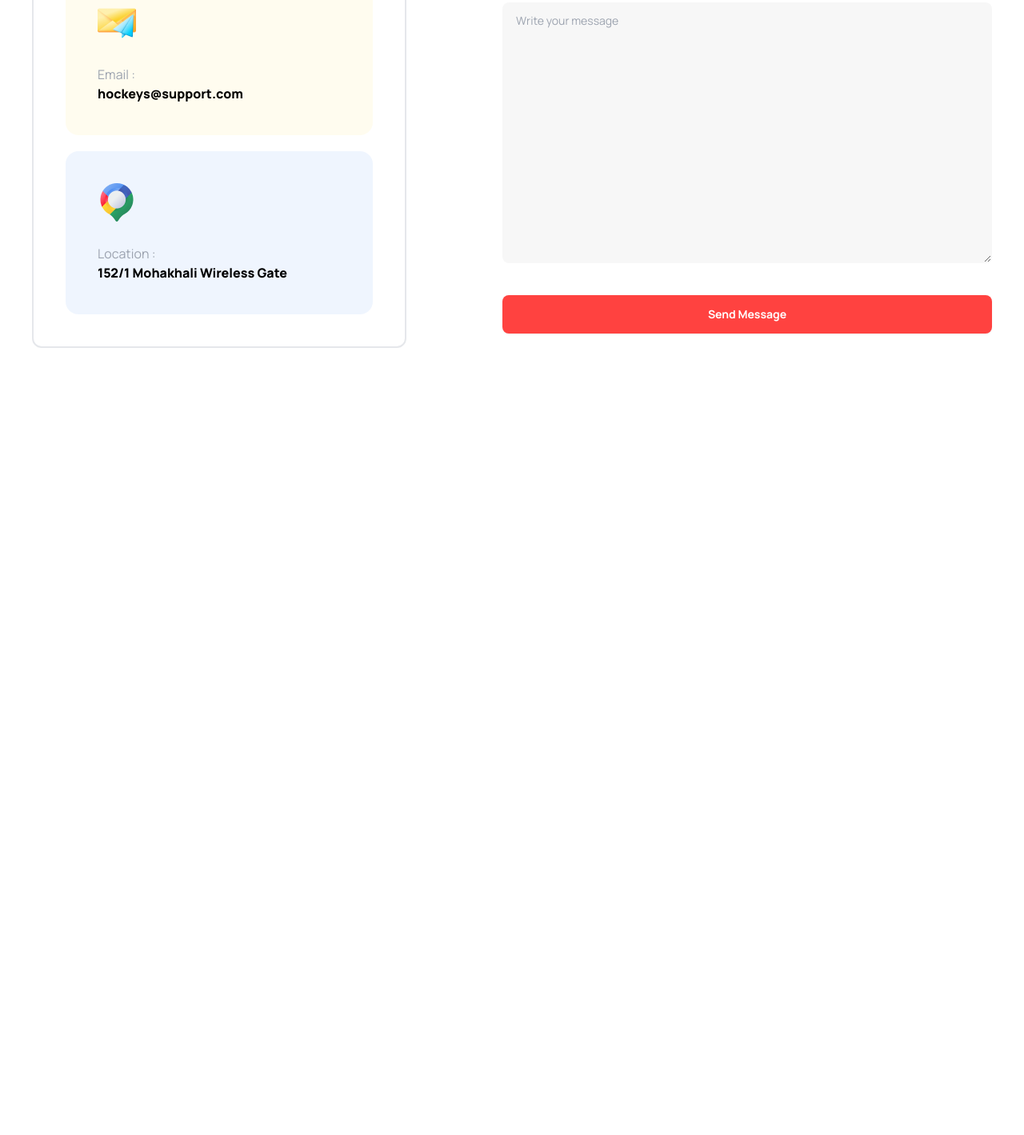
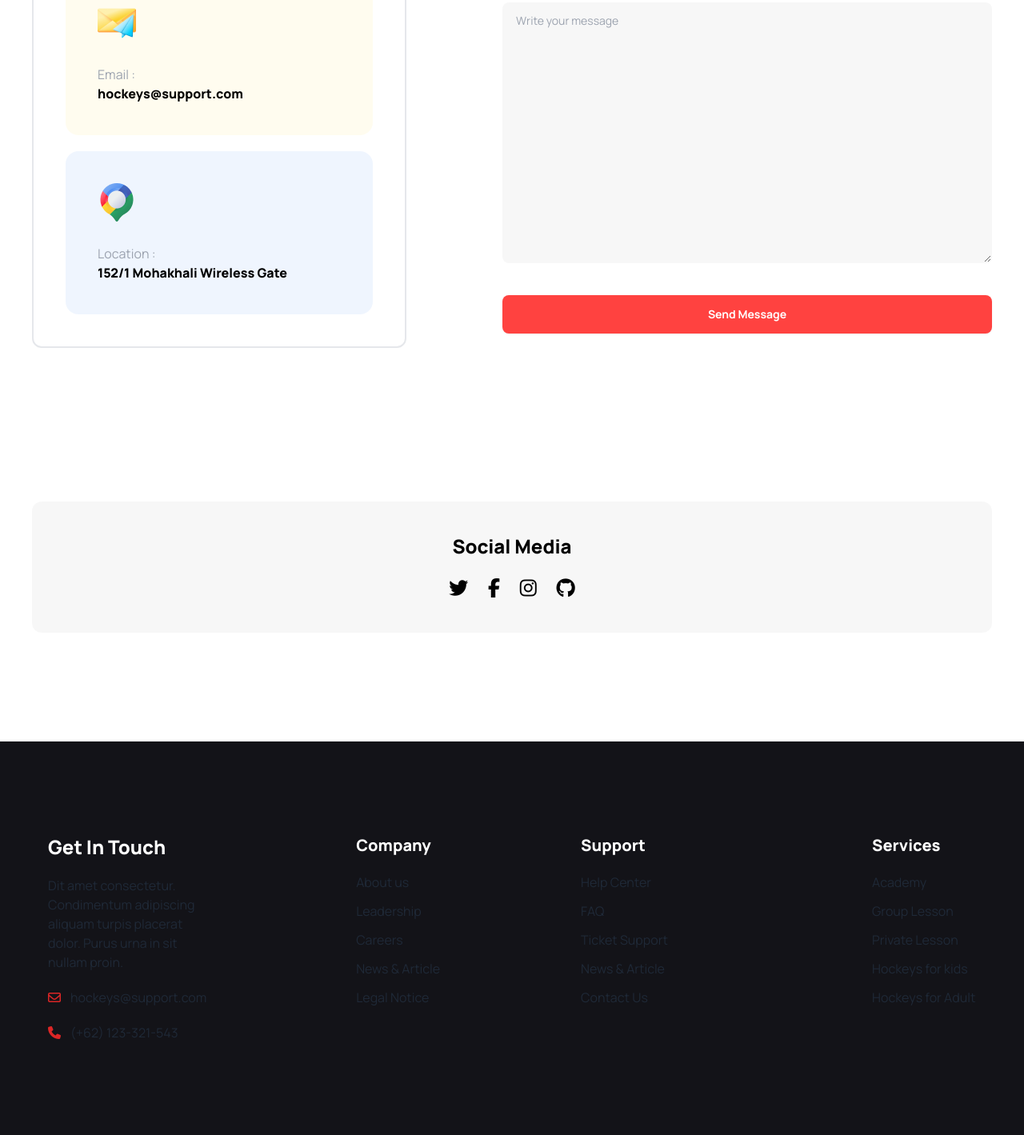
Before and after one commit to mdsabbirahmedbd/Assaignment-Three, a plain HTML site: page index.html in a window 1280 px wide. Shown: the part 5347-6766 px from the top of the page at 80% size. Before the commit the page ends 5838 px from the top, so only its background shows below. Drawn offline with nearby package versions, Linux system fonts and the light colour scheme.

Commit message:
this is my last commit

```diff
--- a/index.html
+++ b/index.html
@@ -237,10 +237,10 @@
           </p>
         </div>
 
-        <div class="my-24 flex justify-center items-center ">
-           <div class=" grid lg:grid-cols-2 grid-cols-1 gap-5">
+        <div class="my-24 flex justify-center items-center">
+          <div class="grid lg:grid-cols-2 grid-cols-1 gap-5">
             <!-- first Product  -->
-          <div class=" border rounded-xl ">
+            <div class="border rounded-xl">
               <div class="hero-content flex-col lg:flex-row">
                 <div>
                   <img src="images/5.png" class="rounded-lg" />
@@ -273,7 +273,7 @@
             <div class="hero border rounded-xl">
               <div class="hero-content flex-col lg:flex-row">
                 <div>
-                <img src="images/6.png" class=" rounded-lg " />
+                  <img src="images/6.png" class="rounded-lg" />
                 </div>
 
                 <div class="flex justify-center items-center w-[220px] lg:w-auto">
@@ -303,7 +303,7 @@
             <div class="hero border rounded-xl">
               <div class="hero-content flex-col lg:flex-row">
                 <div>
-                <img src="images/7.png" class=" rounded-lg " />
+                  <img src="images/7.png" class="rounded-lg" />
                 </div>
 
                 <div class="flex justify-center items-center w-[220px] lg:w-auto">
@@ -333,7 +333,7 @@
             <div class="hero border rounded-xl">
               <div class="hero-content flex-col lg:flex-row">
                 <div>
-                <img src="images/8.png" class=" rounded-lg " />
+                  <img src="images/8.png" class="rounded-lg" />
                 </div>
 
                 <div class="flex justify-center items-center w-[220px] lg:w-auto">
@@ -363,9 +363,8 @@
             <div class="hero border rounded-xl">
               <div class="hero-content flex-col lg:flex-row">
                 <div>
-                <img src="images/9.png" class=" rounded-lg " />
+                  <img src="images/9.png" class="rounded-lg" />
                 </div>
-
 
                 <div class="flex justify-center items-center w-[220px] lg:w-auto">
                   <div class="lg:space-y-5 space-y-3">
@@ -397,7 +396,7 @@
                   <img src="images/10.png" class="rounded-lg" />
                 </div>
 
-             <div  class="flex justify-center items-center w-[220px] lg:w-auto">
+                <div class="flex justify-center items-center w-[220px] lg:w-auto">
                   <div class="lg:space-y-5 space-y-3">
                     <div class="space-x-2 text-[#13131880]">
                       <span><i class="fa-solid fa-star text-[#F99808]"></i></span>
@@ -421,13 +420,8 @@
               </div>
             </div>
           </div>
-
         </div>
-
-
       </section>
-
-
 
       <!-- section Four  -->
       <section class="border-b-2 border-dotted">
@@ -440,13 +434,11 @@
           </p>
         </div>
 
-
         <div class="flex justify-center items-center px-10">
           <div class="my-24 flex flex-col lg:flex-row gap-5 p-10 border-2 rounded-xl">
             <!-- left side  -->
             <div class="flex-1">
-             <img src="images/11.png" alt="">
-
+              <img src="images/11.png" alt="" />
             </div>
 
             <!-- right side  -->
@@ -454,74 +446,72 @@
               <!-- first Question  -->
               <div class="collapse collapse-plus border-2 manrope">
                 <input type="radio" name="my-accordion-3" checked="checked" />
-                  <div class="collapse-title text-xl font-extrabold">
-                     Our Equipment
-                  </div>
+                <div class="collapse-title text-xl font-extrabold">Our Equipment</div>
                 <div class="collapse-content">
-                    <p>Dolor sit amet consectetur. Ut urna diam quis sagittis. Elit elit enim sagittis turpis in magna.</p>
+                  <p>
+                    Dolor sit amet consectetur. Ut urna diam quis sagittis. Elit elit enim sagittis turpis in magna.
+                  </p>
                 </div>
               </div>
               <!-- second Question -->
               <div class="collapse collapse-plus border-2 manrope">
                 <input type="radio" name="my-accordion-3" />
-                  <div class="collapse-title text-xl font-extrabold">
-                     Hockey Training
-                  </div>
+                <div class="collapse-title text-xl font-extrabold">Hockey Training</div>
                 <div class="collapse-content">
-                    <p>Dolor sit amet consectetur. Ut urna diam quis sagittis. Elit elit enim sagittis turpis in magna.</p>
+                  <p>
+                    Dolor sit amet consectetur. Ut urna diam quis sagittis. Elit elit enim sagittis turpis in magna.
+                  </p>
                 </div>
               </div>
               <!-- Third Question -->
               <div class="collapse collapse-plus border-2 manrope">
                 <input type="radio" name="my-accordion-3" />
-                  <div class="collapse-title text-xl font-extrabold">
-                     Private Lessons
-                  </div>
+                <div class="collapse-title text-xl font-extrabold">Private Lessons</div>
                 <div class="collapse-content">
-                    <p>Dolor sit amet consectetur. Ut urna diam quis sagittis. Elit elit enim sagittis turpis in magna.</p>
+                  <p>
+                    Dolor sit amet consectetur. Ut urna diam quis sagittis. Elit elit enim sagittis turpis in magna.
+                  </p>
                 </div>
               </div>
               <!-- four Question -->
               <div class="collapse collapse-plus border-2 manrope">
                 <input type="radio" name="my-accordion-3" />
-                  <div class="collapse-title text-xl font-extrabold">
-                     Ski Touring
-                  </div>
+                <div class="collapse-title text-xl font-extrabold">Ski Touring</div>
                 <div class="collapse-content">
-                    <p>Dolor sit amet consectetur. Ut urna diam quis sagittis. Elit elit enim sagittis turpis in magna.</p>
+                  <p>
+                    Dolor sit amet consectetur. Ut urna diam quis sagittis. Elit elit enim sagittis turpis in magna.
+                  </p>
                 </div>
               </div>
               <!-- five Question -->
               <div class="collapse collapse-plus border-2 manrope">
                 <input type="radio" name="my-accordion-3" />
-                  <div class="collapse-title text-xl font-extrabold">
-                     Booking
-                  </div>
+                <div class="collapse-title text-xl font-extrabold">Booking</div>
                 <div class="collapse-content">
-                    <p>Dolor sit amet consectetur. Ut urna diam quis sagittis. Elit elit enim sagittis turpis in magna.</p>
+                  <p>
+                    Dolor sit amet consectetur. Ut urna diam quis sagittis. Elit elit enim sagittis turpis in magna.
+                  </p>
                 </div>
               </div>
               <!-- six Question -->
               <div class="collapse collapse-plus border-2 manrope">
                 <input type="radio" name="my-accordion-3" />
-                  <div class="collapse-title text-xl font-extrabold">
-                     Pricings
-                  </div>
+                <div class="collapse-title text-xl font-extrabold">Pricings</div>
                 <div class="collapse-content">
-                    <p>Dolor sit amet consectetur. Ut urna diam quis sagittis. Elit elit enim sagittis turpis in magna.</p>
+                  <p>
+                    Dolor sit amet consectetur. Ut urna diam quis sagittis. Elit elit enim sagittis turpis in magna.
+                  </p>
                 </div>
               </div>
             </div>
           </div>
         </div>
-
       </section>
-
 
       <!-- section five  -->
       <section>
         <!-- Title -->
-         <div class="text-center  lg:w-1/2 mx-auto py-10 space-y-3">
+        <div class="text-center lg:w-1/2 mx-auto py-10 space-y-3">
           <h1 class="text-2xl lg:text-4xl text-black font-extrabold">Get In Touch</h1>
           <p class="font-medium">
             Dit amet consectetur. Condimentum dignissim adipiscing aliquam turpis placerat dolor. Purus urna in sit
@@ -529,46 +519,43 @@
           </p>
         </div>
 
-
-          <div class="flex lg:flex-row flex-col gap-10 py-14 border-dotted border-t-2 ">
-
+        <div class="flex lg:flex-row flex-col gap-10 py-14 border-dotted border-t-2">
           <!-- This is the left side  -->
           <div class="px-10">
-            <div class="space-y-5  border-2 rounded-xl p-10">
+            <div class="space-y-5 border-2 rounded-xl p-10">
               <div class="lg:w-96 w-auto p-10 bg-[#BCED6D1A] space-y-7 rounded-2xl">
-                <img src="images/Group 1171275317.png" alt="">
+                <img src="images/Group 1171275317.png" alt="" />
                 <div>
-                  <p class="text-gray-400">Phone Number : </p>
+                  <p class="text-gray-400">Phone Number :</p>
                   <a class="text-black font-extrabold" href="callto:(+62) 123-321-543">(+62) 123-321-543</a>
                 </div>
               </div>
 
               <div class="lg:w-96 w-auto bg-[#FDDD5F1A] p-10 space-y-7 rounded-2xl">
-                <img src="images/Group 1171275318.png" alt="">
+                <img src="images/Group 1171275318.png" alt="" />
                 <div>
-                <p class="text-gray-400">Email : </p>
+                  <p class="text-gray-400">Email :</p>
                   <a class="text-black font-extrabold" href="mailto:hockeys@support.com">hockeys@support.com</a>
                 </div>
               </div>
 
               <div class="lg:w-96 w-auto bg-[#629CF31A] p-10 space-y-7 rounded-2xl">
-                <img src="images/Group 1171275321.png" alt="">
+                <img src="images/Group 1171275321.png" alt="" />
                 <div>
-                  <p class="text-gray-400">Location : </p>
+                  <p class="text-gray-400">Location :</p>
                   <a class="text-black font-extrabold" href="#">152/1 Mohakhali Wireless Gate</a>
                 </div>
               </div>
-
             </div>
           </div>
 
           <!-- This is the right side  -->
           <div class="flex-1 px-10 py-2">
             <!-- name input  -->
-<div class="grid lg:grid-cols-2 grid-cols-1 gap-x-5  gap-y-10">
+            <div class="grid lg:grid-cols-2 grid-cols-1 gap-x-5 gap-y-10">
               <div class="flex flex-col space-y-4">
                 <label for="YourName" class="text-black font-extrabold">Your Name</label>
-    <input class="input bg-[#13131808]" type="" id="YourName"  placeholder="Enter your full name" />
+                <input class="input bg-[#13131808]" type="" id="YourName" placeholder="Enter your full name" />
               </div>
 
               <div class="flex flex-col space-y-4">
@@ -578,12 +565,12 @@
 
               <div class="flex flex-col space-y-4">
                 <label for="Subject" class="text-black font-extrabold">Subject</label>
-    <input class="input bg-[#13131808]" type="text" id="Subject" placeholder="Enter your subject">
+                <input class="input bg-[#13131808]" type="text" id="Subject" placeholder="Enter your subject" />
               </div>
 
               <div class="flex flex-col space-y-4">
                 <label for="Phone" class="text-black font-extrabold">Phone Number</label>
-    <input class="input bg-[#13131808]" type="text"  id="Phone" placeholder="Enter your phone number">
+                <input class="input bg-[#13131808]" type="text" id="Phone" placeholder="Enter your phone number" />
               </div>
 
               <div class="flex flex-col lg:col-span-2 space-y-4">
@@ -592,18 +579,83 @@
               </div>
 
               <div class="lg:col-span-2">
-    <button class="btn w-full text-white font-bold bg-[#FF4240] border-none ">Send Message</button>
+                <button class="btn w-full text-white font-bold bg-[#FF4240] border-none">Send Message</button>
               </div>
             </div>
+          </div>
+        </div>
+      </section>
 
+      <!-- section six  -->
+      <section class="my-24 p-10">
+        <div class="bg-[#13131808] text-center p-10 rounded-xl text-black">
+          <div class="space-y-5">
+            <h1 class="font-extrabold text-2xl">Social Media</h1>
+            <div class="space-x-5 text-2xl">
+              <span><i class="fa-brands fa-twitter"></i></span>
+              <span><i class="fa-brands fa-facebook-f"></i></span>
+              <span><i class="fa-brands fa-instagram"></i></span>
+              <span><i class="fa-brands fa-github"></i></span>
+            </div>
+          </div>
+        </div>
+      </section>
+    </main>
+
+    <footer class="bg-[#131318] lg:p-5 p-2">
+      <div class="my-24 lg:container mx-auto gap-10 lg:gap-20 grid grid-cols-1 lg:grid-cols-4">
+        <!-- first -->
+        <div class="space-y-5 lg:text-left text-center ml-20 lg:ml-10">
+          <h1 class="text-2xl text-white font-extrabold">Get In Touch</h1>
+          <p>
+            Dit amet consectetur. Condimentum adipiscing aliquam turpis placerat dolor. Purus urna in sit nullam proin.
+          </p>
+          <p>
+            <a href="#"><i class="fa-regular fa-envelope text-red-600 mr-3"></i>hockeys@support.com</a>
+          </p>
+          <p>
+            <a href="#"><i class="fa-solid fa-phone text-red-600 mr-3"></i>(+62) 123-321-543</a>
+          </p>
         </div>
 
-
+        <div class="flex gap-20 lg:gap-44 justify-center col-span-2">
+          <!-- second   -->
+          <div class="space-y-5 lg:text-left text-center">
+            <h1 class="text-xl font-extrabold text-white">Company</h1>
+            <ul class="space-y-3">
+              <li>About us</li>
+              <li>Leadership</li>
+              <li>Careers</li>
+              <li>News & Article</li>
+              <li>Legal Notice</li>
+            </ul>
           </div>
 
+          <!-- third -->
 
-
-      </section>
-    </main>
+          <div class="space-y-5 lg:text-left text-center">
+            <h1 class="text-xl font-extrabold text-white">Support</h1>
+            <ul class="space-y-3">
+              <li>Help Center</li>
+              <li>FAQ</li>
+              <li>Ticket Support</li>
+              <li>News & Article</li>
+              <li>Contact Us</li>
+            </ul>
+          </div>
+        </div>
+        <!-- fourth  -->
+        <div class="space-y-5 lg:text-left text-center ml-20">
+          <h1 class="text-xl font-extrabold text-white">Services</h1>
+          <ul class="space-y-3">
+            <li>Academy</li>
+            <li>Group Lesson</li>
+            <li>Private Lesson</li>
+            <li>Hockeys for kids</li>
+            <li>Hockeys for Adult</li>
+          </ul>
+        </div>
+      </div>
+    </footer>
   </body>
 </html>
```
Lines whose indentation alone changed are shown as unchanged.
